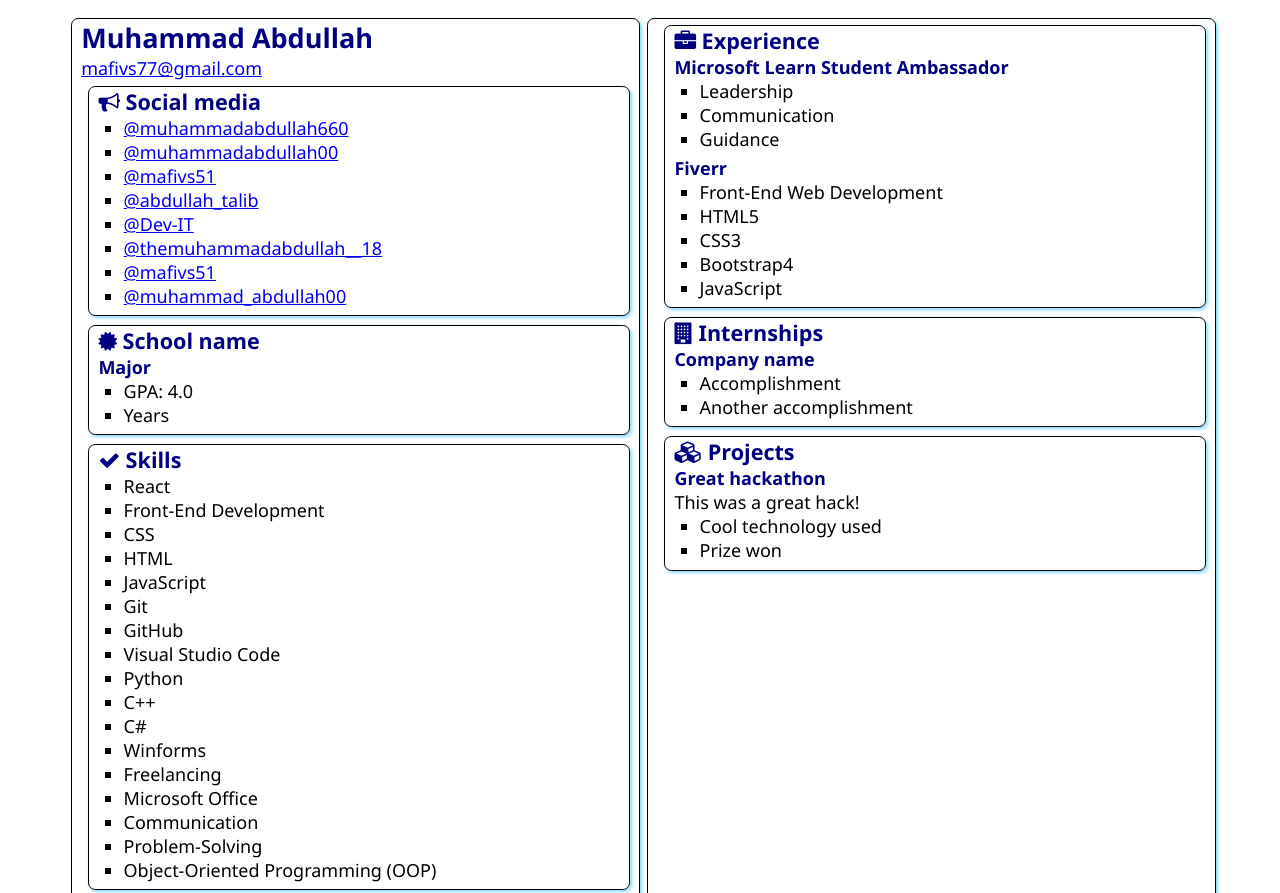
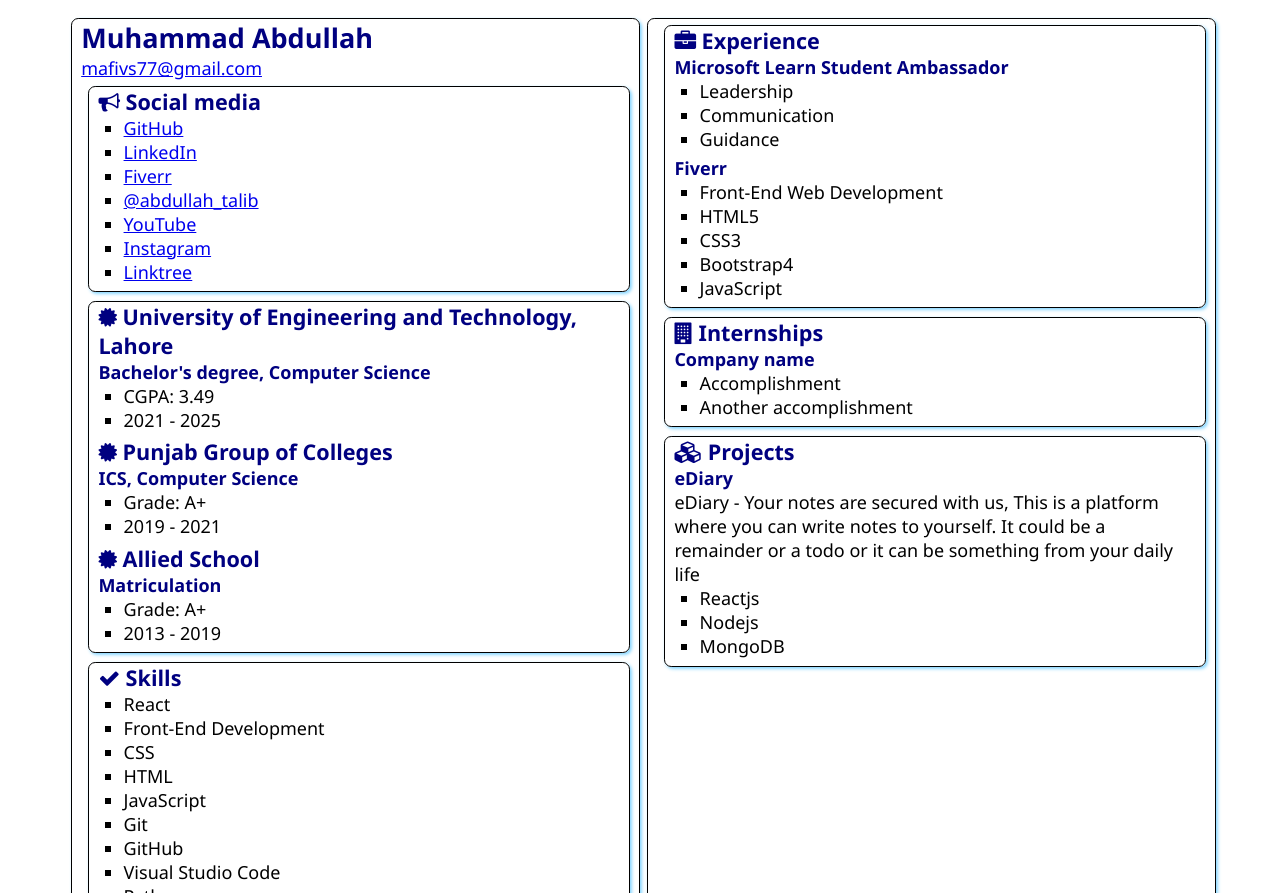
Before and after one commit to muhammadabdullah660/SATechnicalOnboarding, a plain HTML site: page src/index.html in a window 1280 px wide. Shown: the top 893 px of the page. Drawn offline with Linux system fonts and the light colour scheme.

Commit message:
all parts

```diff
--- a/src/index.html
+++ b/src/index.html
@@ -27,34 +27,29 @@
           </h2>
           <ul>
             <li>
-              <a href="https://github.com/<muhammadabdullah660>"
-                >@muhammadabdullah660</a
-              >
+              <a href="https://github.com/<muhammadabdullah660>">GitHub</a>
             </li>
             <li>
               <a href="https://linkedin.com/in/<muhammadabdullah00>"
-                >@muhammadabdullah00</a
+                >LinkedIn</a
               >
             </li>
-            <li><a href="https://twitter.com/<mafivs51>">@mafivs51</a></li>
+            <li><a href="https://twitter.com/<mafivs51>">Fiverr</a></li>
             <li>
               <a href="https://www.fiverr.com/abdullah_talib?public_mode=true"
                 >@abdullah_talib</a
               >
             </li>
             <li>
-              <a href="https://www.youtube.com/watch?v=r1_JJtyYaK0">@Dev-IT</a>
+              <a href="https://www.youtube.com/watch?v=r1_JJtyYaK0">YouTube</a>
             </li>
             <li>
               <a href="https://instagram.com/themuhammadabdullah__18"
-                >@themuhammadabdullah__18</a
+                >Instagram</a
               >
             </li>
-            <li><a href="https://twitter.com/<handle>">@mafivs51</a></li>
             <li>
-              <a href="https://linktr.ee/muhammad_abdullah00"
-                >@muhammad_abdullah00</a
-              >
+              <a href="https://linktr.ee/muhammad_abdullah00">Linktree</a>
             </li>
           </ul>
         </section>
@@ -63,12 +58,30 @@
           <div class="education">
             <h2>
               <i class="fa fa-certificate" aria-hidden="true"></i>
-              School name
+              University of Engineering and Technology, Lahore
             </h2>
-            <h3>Major</h3>
+            <h3>Bachelor's degree, Computer Science</h3>
             <ul>
-              <li>GPA: 4.0</li>
-              <li>Years</li>
+              <li>CGPA: 3.49</li>
+              <li>2021 - 2025</li>
+            </ul>
+            <h2>
+              <i class="fa fa-certificate" aria-hidden="true"></i>
+              Punjab Group of Colleges
+            </h2>
+            <h3>ICS, Computer Science</h3>
+            <ul>
+              <li>Grade: A+</li>
+              <li>2019 - 2021</li>
+            </ul>
+            <h2>
+              <i class="fa fa-certificate" aria-hidden="true"></i>
+              Allied School
+            </h2>
+            <h3>Matriculation</h3>
+            <ul>
+              <li>Grade: A+</li>
+              <li>2013 - 2019</li>
             </ul>
           </div>
         </section>
@@ -138,11 +151,16 @@
             Projects
           </h2>
 
-          <h3>Great hackathon</h3>
-          <div>This was a great hack!</div>
+          <h3>eDiary</h3>
+          <div>
+            eDiary - Your notes are secured with us, This is a platform where
+            you can write notes to yourself. It could be a remainder or a todo
+            or it can be something from your daily life
+          </div>
           <ul>
-            <li>Cool technology used</li>
-            <li>Prize won</li>
+            <li>Reactjs</li>
+            <li>Nodejs</li>
+            <li>MongoDB</li>
           </ul>
         </section>
       </article>
```
